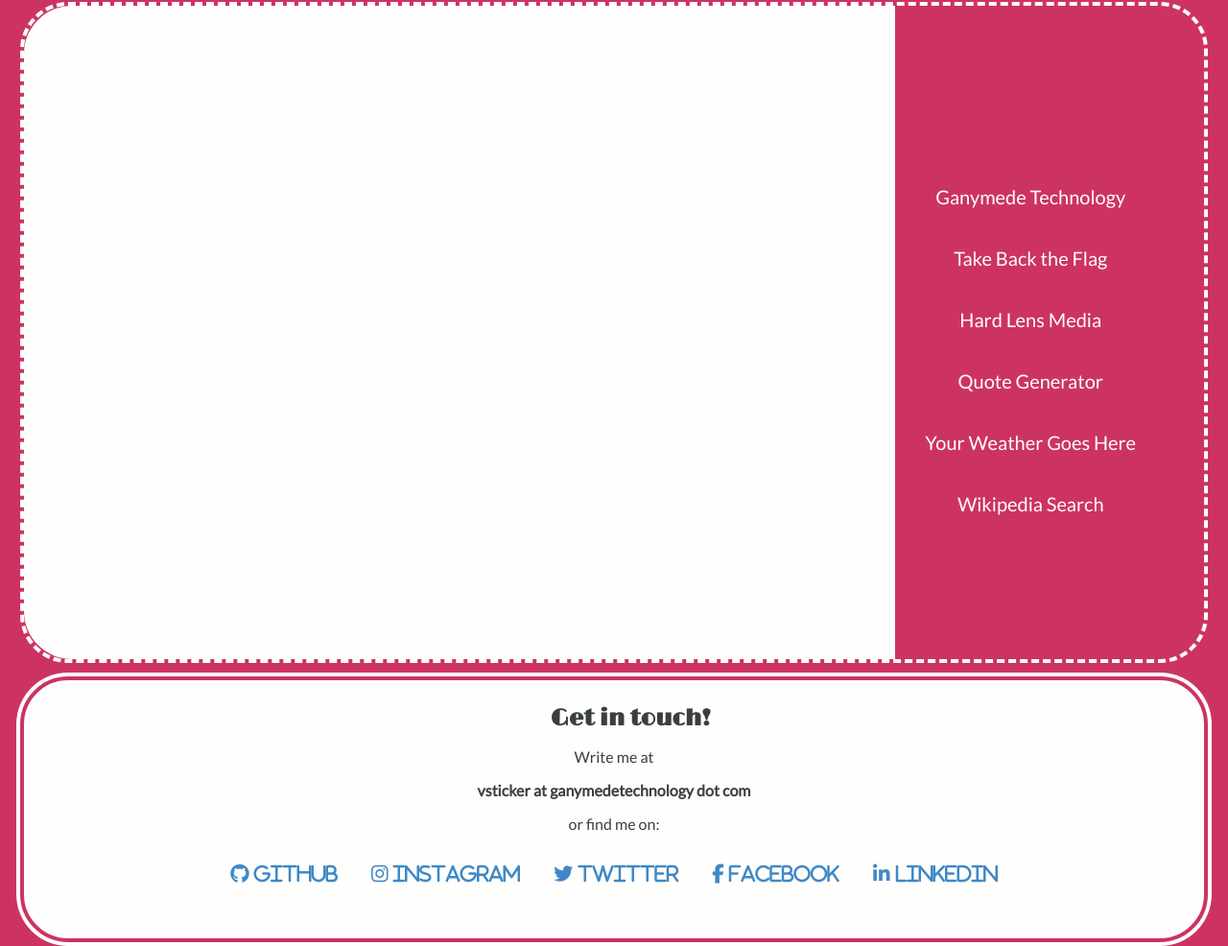
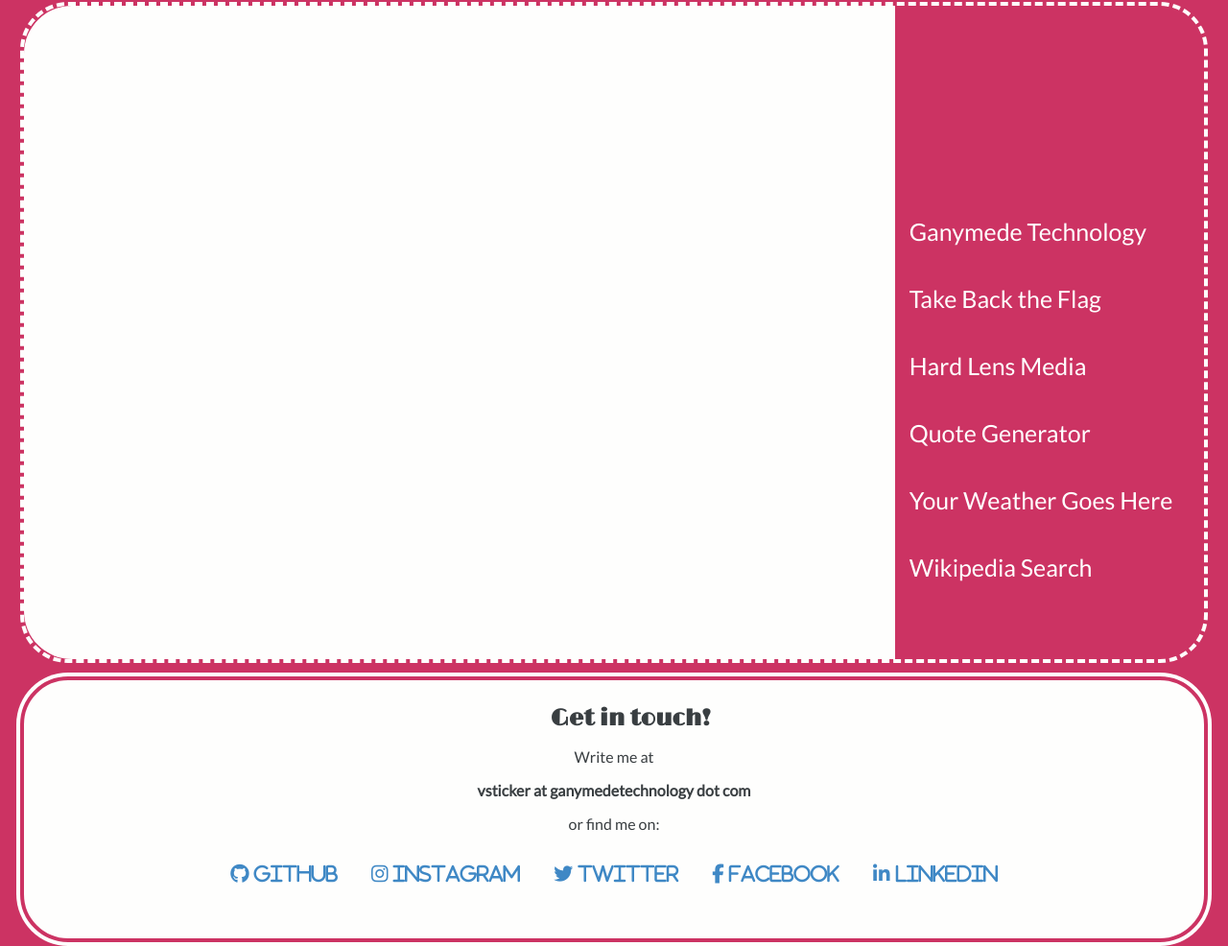
Before and after one commit to verascity/verascity.github.io, a plain HTML site: page index.html in a window 1280 px wide. Shown: the part 512-1498 px from the top of the page at 96% size. Drawn offline with nearby package versions, Linux system fonts and the light colour scheme.

Commit message:
fix list-col issues

```diff
--- a/css/style.css
+++ b/css/style.css
@@ -209,7 +209,7 @@ header a {
 
     .sample-col {
         position: relative;
-        height: 100%;
+        height: 90%;
         width: 73%;
         float: left;
         padding: 5px 5px 20px 5px;
@@ -217,13 +217,14 @@ header a {
     }
 
     .list-col {
+        background-color: transparent;
         text-align: left;
         position: absolute;
-        top: 0;
+        top: 250;
         bottom: 0;
-        left: 73%;
+        left: 75%;
         right: 0;
-        height: 60%;
+        height: 90%;
     }
 
     .list-col > ul {
@@ -232,29 +233,30 @@ header a {
 
      .list-col > ul li {
         padding: 10px 0px;
-        font-size: 18px;
+        font-size: 25px;
+        text-align: left;
     }
 
 }
 
 @media only screen and (min-width: 1200px) {
     .list-col {
+        left: 75%;
         width: 25%;
-        padding: 15px 10px 5px 0px;
-        text-align: left;
-
+        padding: 15px 0px 5px 0px;
     }
 
     .list-col > ul {
-        padding-top: 10px;
+        padding-top: 20px;
     }
 
     .list-col > ul li {
         padding: 20px;
-        font-size: 20px;
+        font-size: 25px;
     }
 
     .sample-col {
+        width: 73%;
         height: 90%;
         padding-bottom: 30px;
     }
```
